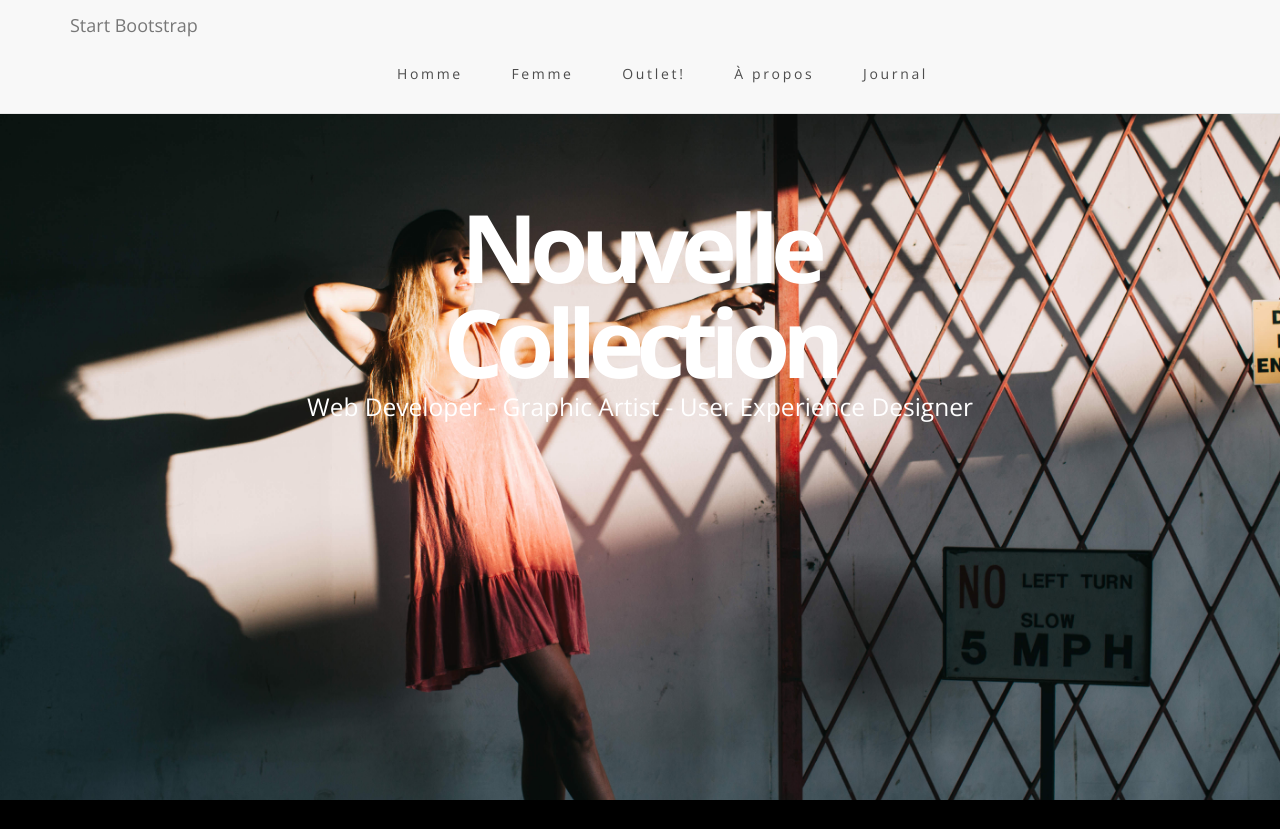
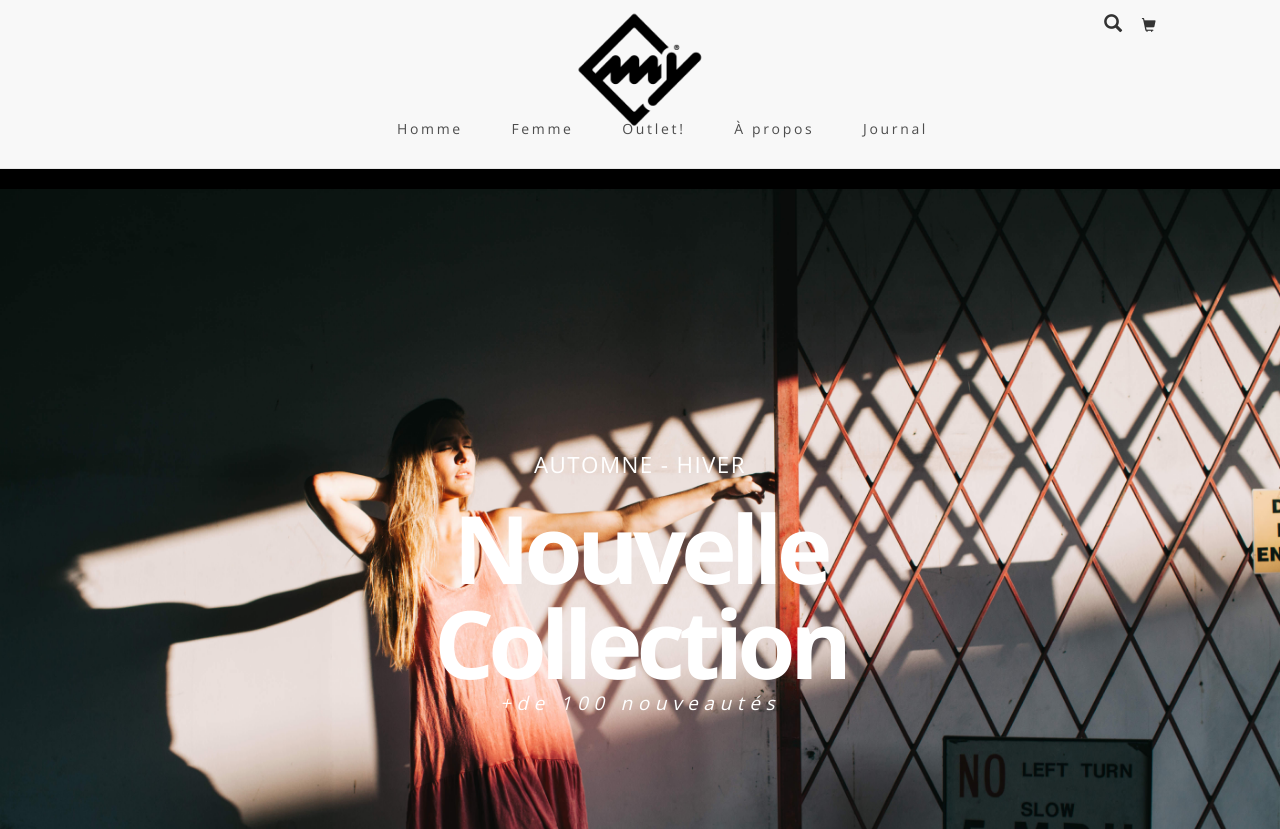
Before and after one commit to fh-d/templategenerator, a website: page index.html in a window 1280 px wide. Before the commit the page ends 800 px from the top, so only its background shows below. Drawn offline with nearby package versions, Linux system fonts and the light colour scheme; files that its build step writes are made by us from their sources.

Commit message:
work on ui

```diff
--- a/app/scss/style.scss
+++ b/app/scss/style.scss
@@ -14,6 +14,28 @@ body{
   -moz-osx-font-smoothing: grayscale;
 }
 
+.navbar {
+    position: relative;
+}
+.navbar-brand {
+    position: absolute;
+    left: 50%;
+    margin-left: -65px !important;  /* 50% of your logo width */
+    display: block;
+    background: url("../../assets/img/logo.png");
+    background-repeat: no-repeat;
+    width: 130px;
+    height: 130px;
+    margin-top: 10px;
+    background-size: contain;
+    -moz-box-sizing: border-box;
+    box-sizing: border-box;
+}
+.navbar-icon {
+    position: absolute;
+    left: 85%;
+    display: block;
+}
  .navbar-nav {
     width: 100%;
     text-align: center;
@@ -32,29 +54,33 @@ body{
 	color: #4d4d4d;
 	padding-left: 30px;
 	padding-bottom: 30px;
+  padding-top: 15vh;
+      transition-property: color;
+    transition-duration: 0.3s;
+    transition-timing-function: linear;
 }
 .navbar-default .navbar-nav > li > a:hover,
 .navbar-default .navbar-nav > li > a:focus {
-    color: blue;
+    color: red;
 }
 
 header {
   text-align: center;
-    background: url("../../assets/img/background.jpeg");
+  background: url("../../assets/img/background.jpeg");
 	background-size: cover;
-    background-repeat: no-repeat;
-    color: white;
-    height: 100vh;
+  background-repeat: no-repeat;
+  color: white;
+  height: 80vh;
 }
 header .container {
-  padding-top: 100px;
-  padding-bottom: 50px;
+  padding-top: 30vh;
 }
+
 header img {
   display: block;
   margin: 0 auto 20px;
 }
-header .intro-text .name {
+header .intro-text .welcome {
   display: block;
   font-family: 'Open Sans', sans-serif;
   font-weight: 700;
@@ -62,19 +88,24 @@ header .intro-text .name {
   letter-spacing:	-0.0625em;
   line-height: 1em;
 }
-header .intro-text .skills {
-  font-size: 1.25em;
+header .intro-text .season {
+  display: block;
+  font-family: 'Open Sans', sans-serif;
   font-weight: 300;
+  font-size: 1.6em;
+  letter-spacing: 0.0625em;
+  text-transform: uppercase;
+  padding: 20px;
 }
 @media (min-width: 768px) {
-  header .container {
-    padding-top: 200px;
-    padding-bottom: 100px;
+
+  header .intro-text .welcome {
+    font-size: 6.75em;
   }
-  header .intro-text .name {
-    font-size: 4.75em;
-  }
-  header .intro-text .skills {
-    font-size: 1.75em;
+  header .intro-text .marketing {
+    font-size: 1.35em;
+    font-weight: 300;
+    font-style: italic;
+    letter-spacing: 0.3em;
   }
 }
--- a/index.html
+++ b/index.html
@@ -27,7 +27,12 @@
                 <button type="button" class="navbar-toggle" data-toggle="collapse" data-target="#bs-example-navbar-collapse-1">
                     <span class="sr-only">Toggle navigation</span> Menu <i class="fa fa-bars"></i>
                 </button>
-                <a class="navbar-brand" href="#page-top">Start Bootstrap</a>
+                <div class="navbar-brand" href="#page-top"></div>
+                <div class="navbar-icon" href="#page-top">
+                <span class="glyphicon glyphicon-search btn-lg" aria-hidden="true"></span>
+                <span class="glyphicon glyphicon-shopping-cart" aria-hidden="true"></span>
+                </div>
+
             </div>
 
             <!-- Collect the nav links, forms, and other content for toggling -->
@@ -63,8 +68,9 @@
             <div class="row">
                 <div class="col-lg-12">
                     <div class="intro-text">
+                        <span class="season">Automne -  Hiver</span>
                         <span class="welcome">Nouvelle<br>Collection</span>
-                        <span class="skills">Web Developer - Graphic Artist - User Experience Designer</span>
+                        <span class="marketing">+de 100 nouveautés</span>
                     </div>
                 </div>
             </div>
```
Also changed, not shown: app/css/style.css, app/css/style.min.css, assets/img/logo.png (added).
